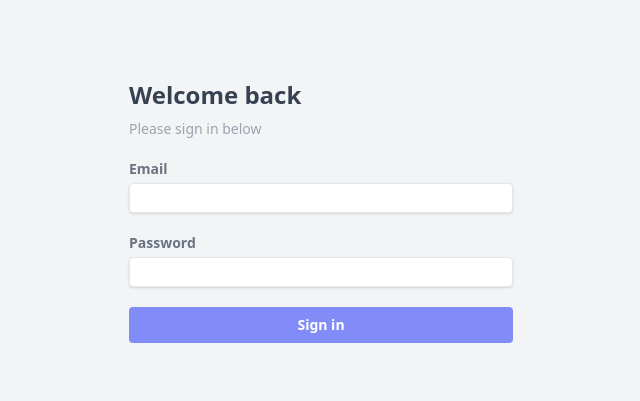
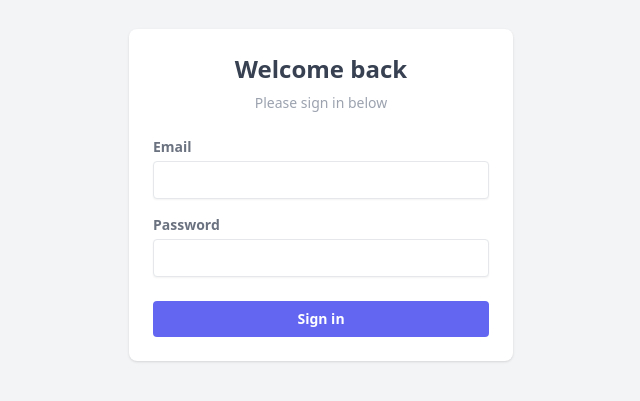
Before and after one commit to fredhopratama/nuxt-admin-dashboard, a Nuxt app: page /login in a window 1280 px wide. Shown: the part 205-606 px from the top of the page, without its empty margins (319-959 px from the left). Built offline with nearby package versions, Linux system fonts and the light colour scheme.

Commit message:
update: login form

```diff
--- a/app/components/LoginForm.vue
+++ b/app/components/LoginForm.vue
@@ -17,32 +17,38 @@ const updateField = (key: 'email' | 'password', value: string) => {
 </script>
 
 <template>
-  <div class="mx-auto flex w-full max-w-sm flex-col">
-    <h1 class="mt-8 text-2xl font-semibold text-gray-700">
+  <div class="mx-auto w-full max-w-sm rounded-lg bg-white p-6 shadow">
+    <div class="text-center">
+      <h1 class="text-2xl font-semibold text-gray-700">
         Welcome back
       </h1>
-    <p class="mt-2 text-sm text-gray-400">Please sign in below</p>
+      <p class="mt-2 text-sm text-gray-400">
+        Please sign in below
+      </p>
+    </div>
 
-    <p class="mt-5 text-sm font-semibold text-gray-500">Email</p>
+    <div class="mt-6 flex flex-col">
+      <p class="text-sm font-semibold text-gray-500">Email</p>
       <input
-      class="mt-1 rounded border py-1 px-3 text-sm shadow"
+        class="mt-1 rounded border py-2 px-3 text-sm shadow-sm"
         :value="modelValue.email"
-      @input="updateField('email', $event.target.value)"
+        @input="updateField('email', ($event.target as HTMLInputElement).value)"
       />
 
-    <p class="mt-5 text-sm font-semibold text-gray-500">Password</p>
+      <p class="mt-4 text-sm font-semibold text-gray-500">Password</p>
       <input
         type="password"
-      class="mt-1 rounded border py-1 px-3 text-sm shadow"
+        class="mt-1 rounded border py-2 px-3 text-sm shadow-sm"
         :value="modelValue.password"
-      @input="updateField('password', $event.target.value)"
+        @input="updateField('password', ($event.target as HTMLInputElement).value)"
       />
 
       <button
-      class="mt-5 rounded bg-indigo-400 py-2 text-sm font-semibold text-white hover:bg-indigo-500"
+        class="mt-6 rounded bg-indigo-500 py-2 text-sm font-semibold text-white hover:bg-indigo-600"
         @click="$emit('submit')"
       >
         Sign in
       </button>
     </div>
+  </div>
 </template>
--- /dev/null
+++ b/app/components/dashboard/QuickActions.vue
@@ -0,0 +1,23 @@
+<script setup lang="ts">
+const emit = defineEmits(['refresh'])
+
+function onRefresh() {
+  emit('refresh')
+}
+</script>
+
+<template>
+  <div class="flex gap-2">
+    <button class="bg-blue-600 text-white px-4 py-2 rounded-md flex items-center gap-2">
+      <Icon name="heroicons:user-plus" />
+      Add User
+    </button>
+
+    <button
+      @click="onRefresh"
+      class="bg-gray-100 hover:bg-gray-200 px-3 py-2 rounded-md"
+    >
+      <Icon name="heroicons:arrow-path" />
+    </button>
+  </div>
+</template>
--- /dev/null
+++ b/app/components/dashboard/SkeletonCard.vue
@@ -0,0 +1,7 @@
+<template>
+  <div class="bg-white rounded-lg p-4 shadow animate-pulse">
+    <div class="h-4 w-1/3 bg-gray-200 rounded mb-3"></div>
+    <div class="h-8 w-1/2 bg-gray-300 rounded mb-4"></div>
+    <div class="h-3 w-full bg-gray-200 rounded"></div>
+  </div>
+</template>
--- /dev/null
+++ b/app/components/dashboard/SkeletonChart.vue
@@ -0,0 +1,6 @@
+<template>
+  <div class="bg-white rounded-lg p-4 shadow animate-pulse">
+    <div class="h-4 w-1/4 bg-gray-200 rounded mb-4"></div>
+    <div class="h-48 bg-gray-300 rounded"></div>
+  </div>
+</template>
--- /dev/null
+++ b/plugins/init-auth.client.ts
@@ -0,0 +1,4 @@
+export default defineNuxtPlugin(async () => {
+  const auth = useAuthStore()
+  await auth.checkAuth()
+})
```
Lines whose indentation alone changed are shown as unchanged.
